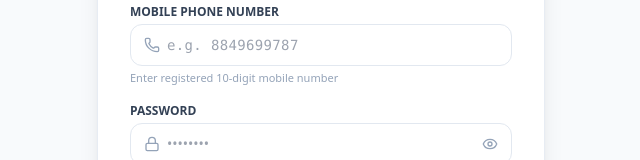
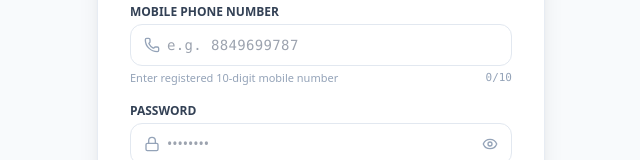
Before and after one commit to Omfalcon/makhana_inventory, a React (Vite) app in the folder frontend/: page / in a window 1280 px wide. Shown: the part 411-571 px from the top of the page, without its empty margins (319-959 px from the left). Built offline with nearby package versions, Linux system fonts and the light colour scheme; no server answers.

Commit message:
feat(auth): restrict salesman login input to exactly 10 numeric digits

```diff
--- a/frontend/src/pages/Login.jsx
+++ b/frontend/src/pages/Login.jsx
@@ -32,9 +32,14 @@ export default function Login() {
     if (!inputVal) {
       setErrorMessage(
         role === 'SALESMAN'
-          ? 'Please enter your mobile phone number.'
+          ? 'Please enter your 10-digit mobile number.'
           : 'Please enter your admin email address.'
       );
+      return;
+    }
+
+    if (role === 'SALESMAN' && inputVal.length !== 10) {
+      setErrorMessage('Please enter a valid 10-digit mobile number.');
       return;
     }
 
@@ -135,18 +140,26 @@ export default function Login() {
                 <div className="relative">
                   <Phone className="w-4 h-4 absolute left-3.5 top-1/2 -translate-y-1/2 text-slate-400" />
                   <input
-                    type="text"
+                    type="tel"
                     required
                     inputMode="numeric"
+                    pattern="[0-9]{10}"
+                    maxLength={10}
                     placeholder="e.g. 8849699787"
                     value={phone}
-                    onChange={(e) => setPhone(e.target.value)}
+                    onChange={(e) => {
+                      const digits = e.target.value.replace(/\D/g, '').slice(0, 10);
+                      setPhone(digits);
+                    }}
                     className="w-full pl-9 pr-3.5 py-2.5 rounded-xl border border-slate-200 text-sm font-mono tracking-wide focus:ring-2 focus:ring-brand-600 focus:outline-none"
                   />
                 </div>
-                <span className="text-[11px] text-slate-400 mt-1 block">
-                  Enter registered 10-digit mobile number
-                </span>
+                <div className="flex items-center justify-between text-[11px] text-slate-400 mt-1">
+                  <span>Enter registered 10-digit mobile number</span>
+                  <span className={`font-mono font-medium ${phone.length === 10 ? 'text-emerald-600 font-bold' : ''}`}>
+                    {phone.length}/10
+                  </span>
+                </div>
               </div>
             ) : (
               <div>
```
